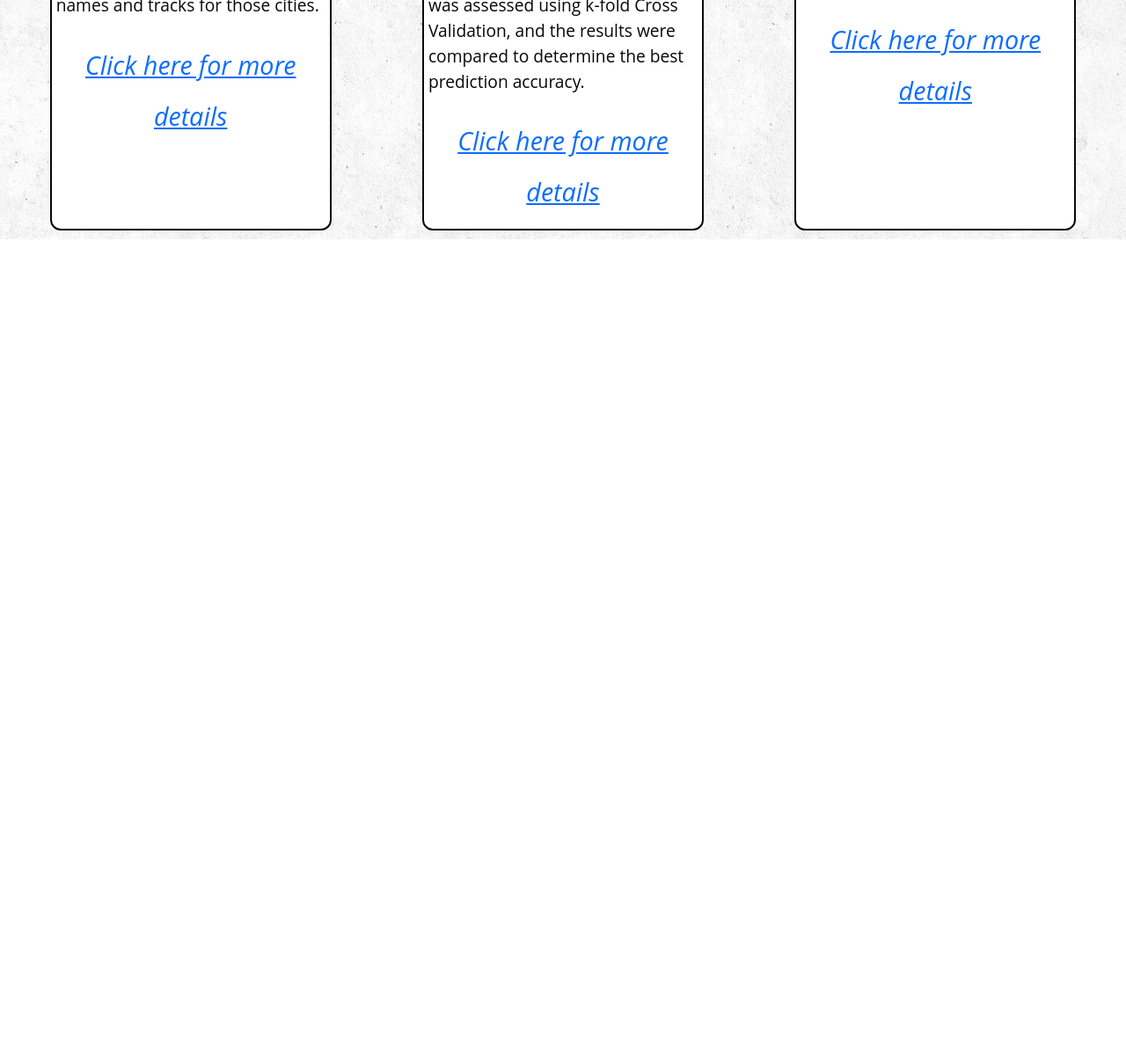
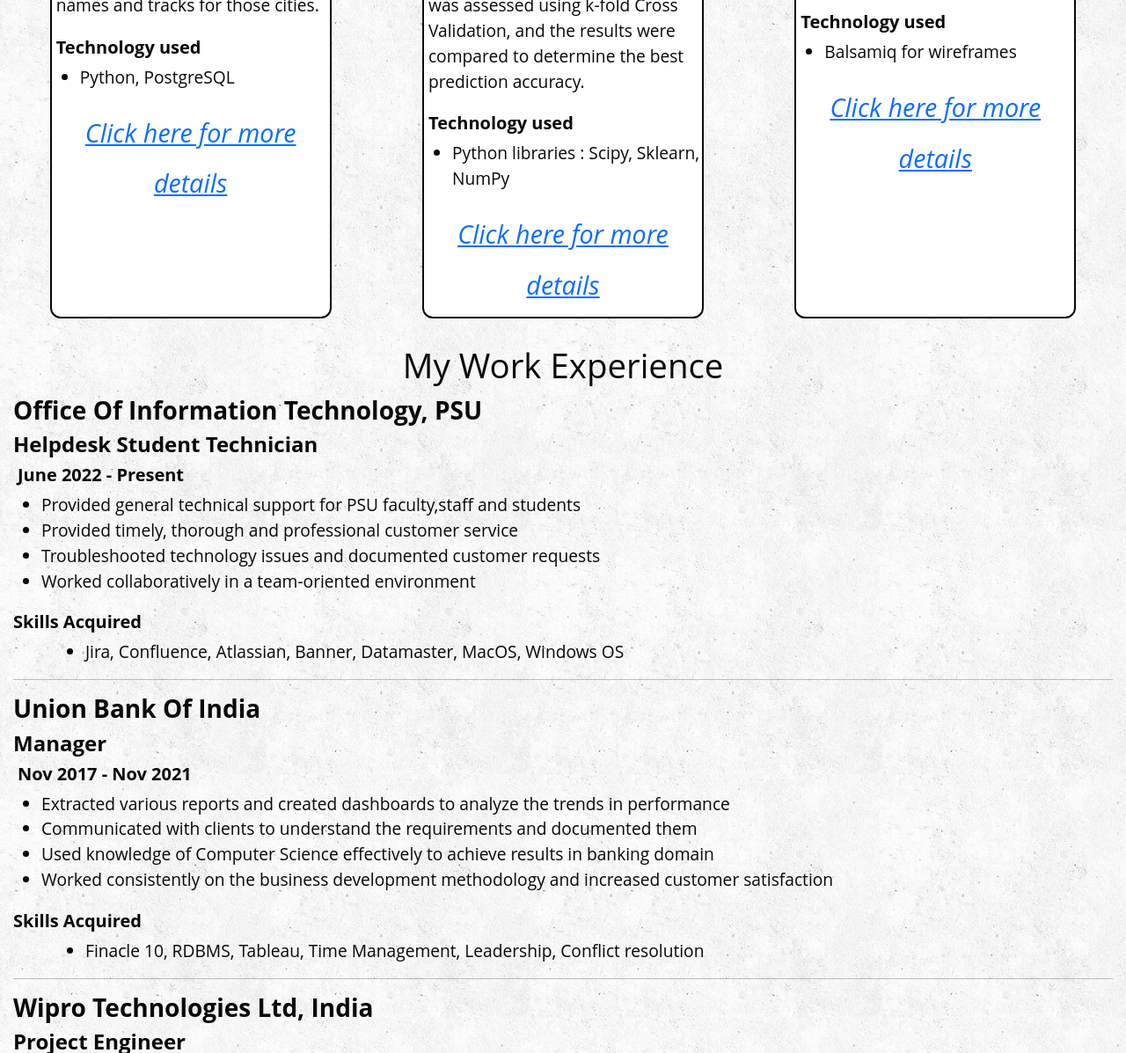
Before and after one commit to sandeepsingamaneni/personal-portfolio, a plain HTML site: page portfolio.html in a window 1280 px wide. Shown: the part 1603-2800 px from the top of the page at 88% size. Before the commit the page ends 1875 px from the top, so only its background shows below. Drawn offline with nearby package versions, Linux system fonts and the light colour scheme.

Commit message:
Work Experience Commit

```diff
--- a/portfolio.css
+++ b/portfolio.css
@@ -30,14 +30,6 @@ body {
 }
 
 h1 {
-  text-align: center;
-}
-
-.grid-item {
-  padding: 10px;
-  background-color: var(--purple);
-  color: var(--white);
-  font-size: 2em;
   text-align: center;
 }
 
@@ -134,7 +126,7 @@ h1 {
   border: 2px solid;
   border-collapse: collapse;
   width: 320px;
-  height: 1000px;
+  height: 1100px;
   margin-left: auto;
   margin-right: auto;
   margin-top: 5px;
@@ -158,6 +150,12 @@ h1 {
     display: flex;
     flex-direction: column;
   }
+  .job {
+    transform: rotate(90deg);
+  }
+  .skills {
+    text-align: left;
+  }
 }
 .expdiv {
   text-align: center;
@@ -166,3 +164,39 @@ h1 {
   padding: 15px;
   margin-bottom: 2px;
 }
+.job {
+  border-left: 3px solid black;
+  height: 230px;
+  position: absolute;
+  margin-left: -3px;
+  left: 55%;
+  margin-top: 10px;
+}
+.company {
+  text-align: left;
+  font-weight: bold;
+  margin-top: 5px;
+}
+.jobtitle {
+  text-align: left;
+  font-weight: bold;
+}
+.time {
+  text-align: left;
+  font-weight: bold;
+  margin-left: 5px;
+}
+.desc {
+  text-align: left;
+  font-size: 0.5em;
+}
+.skills {
+  text-align: left;
+  font-weight: bold;
+  margin-top: 20px;
+}
+.slist {
+  text-align: left;
+  font-size: 0.5em;
+  margin-left: 50px;
+}
--- a/portfolio.html
+++ b/portfolio.html
@@ -51,7 +51,7 @@
           Welcome to my portfolio!
           <nav>
             <div class="mediadiv">
-              <h1 class="socialmedia">Let us connect on Social Networks</h1>
+              <h2 class="socialmedia">Let us connect on Social Networks</h2>
               <ul class="navlist">
                 <li class="navitem">
                   <a
@@ -91,6 +91,7 @@
           </p>
         </div>
       </section>
+
       <div class="projecttitle"><h1>My Projects</h1></div>
       <div class="projectdiv container-fluid" id="projects">
         <section class="projects">
@@ -108,6 +109,10 @@
                 corresponding cities and systems.It also includes station names
                 and tracks for those cities.
               </p>
+              <h5 class="time">Technology used</h5>
+              <ul class="desc">
+                <li>Python, PostgreSQL</li>
+              </ul>
               <a
                 class="git"
                 href="https://github.com/sandeepsingamaneni/CS586WorldTransitSystems"
@@ -134,6 +139,10 @@
                 assessed using k-fold Cross Validation, and the results were
                 compared to determine the best prediction accuracy.
               </p>
+              <h5 class="time">Technology used</h5>
+              <ul class="desc">
+                <li>Python libraries : Scipy, Sklearn, NumPy</li>
+              </ul>
               <a
                 class="git"
                 href="https://github.com/sandeepsingamaneni/TBDetection-From-ChestXray-ML"
@@ -158,7 +167,10 @@
                 improve the experience for users of multiple social media
                 platforms.
               </p>
-
+              <h5 class="time">Technology used</h5>
+              <ul class="desc">
+                <li>Balsamiq for wireframes</li>
+              </ul>
               <a
                 class="git"
                 href="https://github.com/sandeepsingamaneni/UESocialMediaAggregator"
@@ -169,6 +181,87 @@
           </div>
         </section>
       </div>
+
+      <div class="expdiv container-fluid" id="work-exp">
+        My Work Experience
+        <h3 class="company">Office Of Information Technology, PSU</h3>
+
+        <h4 class="jobtitle">Helpdesk Student Technician</h4>
+        <h5 class="time">June 2022 - Present</h5>
+        <ul class="desc">
+          <li>
+            Provided general technical support for PSU faculty,staff and
+            students
+          </li>
+          <li>Provided timely, thorough and professional customer service</li>
+          <li>
+            Troubleshooted technology issues and documented customer requests
+          </li>
+          <li>Worked collaboratively in a team-oriented environment</li>
+        </ul>
+        <h5 class="skills">Skills Acquired</h5>
+        <ul class="slist">
+          <li>
+            Jira, Confluence, Atlassian, Banner, Datamaster, MacOS, Windows OS
+          </li>
+        </ul>
+        <hr class="line" />
+        <h3 class="company">Union Bank Of India</h3>
+
+        <h4 class="jobtitle">Manager</h4>
+        <h5 class="time">Nov 2017 - Nov 2021</h5>
+        <ul class="desc">
+          <li>
+            Extracted various reports and created dashboards to analyze the
+            trends in performance
+          </li>
+          <li>
+            Communicated with clients to understand the requirements and
+            documented them
+          </li>
+          <li>
+            Used knowledge of Computer Science effectively to achieve results in
+            banking domain
+          </li>
+          <li>
+            Worked consistently on the business development methodology and
+            increased customer satisfaction
+          </li>
+        </ul>
+        <h5 class="skills">Skills Acquired</h5>
+        <ul class="slist">
+          <li>
+            Finacle 10, RDBMS, Tableau, Time Management, Leadership, Conflict
+            resolution
+          </li>
+        </ul>
+        <hr class="line" />
+        <h3 class="company">Wipro Technologies Ltd, India</h3>
+
+        <h4 class="jobtitle">Project Engineer</h4>
+        <h5 class="time">June 2015 - Jan 2017</h5>
+        <ul class="desc">
+          <li>Played keyrole in application support as consultant in EDI</li>
+          <li>
+            Contributed to continuos improvement and quality assurance tasks
+          </li>
+          <li>
+            Used Ticketing software to address technical issues and guided users
+            through end resolution
+          </li>
+          <li>
+            Worked in Agile workflow and developed software in JD Edwards
+            Enterprise One ERP tool
+          </li>
+        </ul>
+        <h5 class="skills">Skills Acquired</h5>
+        <ul class="slist">
+          <li>
+            JDEdwards EOne, EDI, Agile, Application development and Support,
+            consultant
+          </li>
+        </ul>
+      </div>
     </main>
   </body>
 </html>
```
